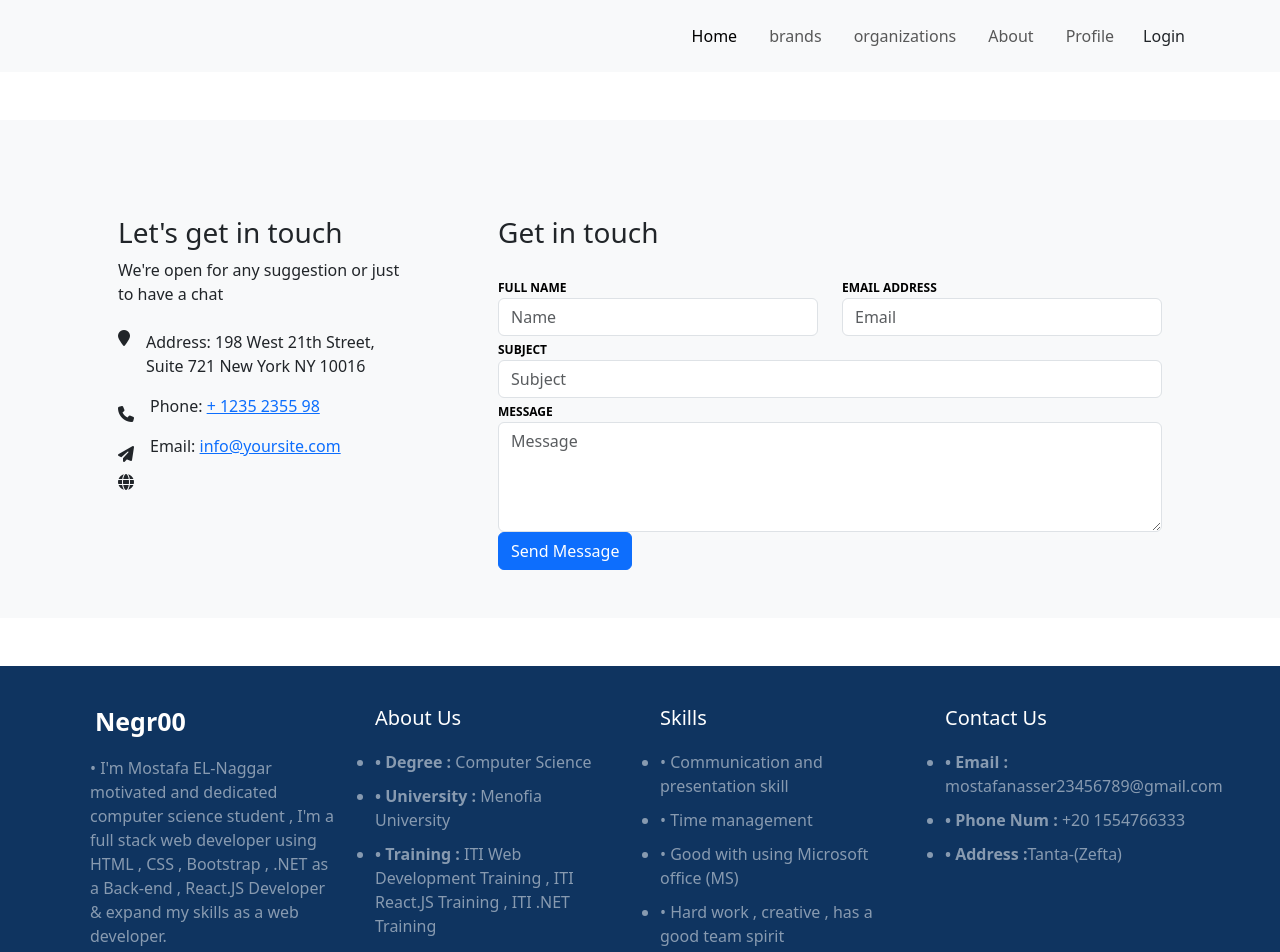
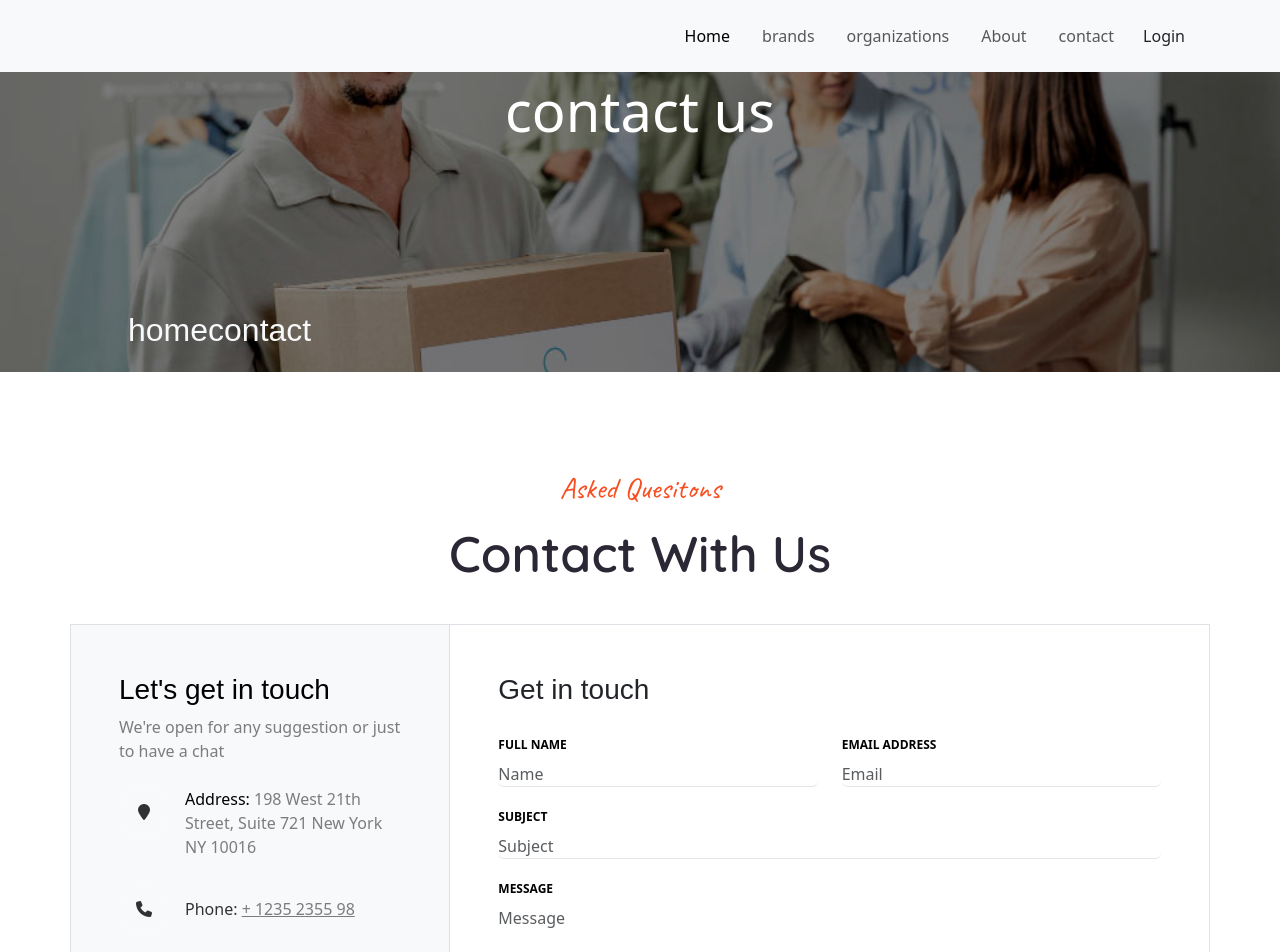
Before and after one commit to ahmedtarek52/wep-project, a React (Create React App) app: page /contact in a window 1280 px wide. Shown: the top 952 px of the page. Built offline with nearby package versions, Linux system fonts and the light colour scheme.

Commit message:
edit home page and contact

```diff
--- a/src/Componants/BrandDetails/BrandDetails.jsx
+++ b/src/Componants/BrandDetails/BrandDetails.jsx
@@ -22,12 +22,19 @@ console.log(allDetails);
   return (
     <div>
       {allDetails.image ? (
-        <div className="brand">
+        <div className="brand container py-5">
+          <div className="row d-flex justify-content-center align-items-center">
+          <div className="col-md-6 ">
           <div className='w-50 '>
             <img className='w-100' src={allDetails.image.url} alt={allDetails.title} />
-            <h4>{allDetails.title}</h4>
           </div>
+          </div>
+          <div className="col-md-6">
+
+            <h3 className=' text-uppercase'>we are {allDetails.title} group </h3>
           <p>{allDetails.info}</p>
+          </div>
+          </div>
         </div>
       ) : (
         <p>Loading...</p>
--- a/src/Componants/Brands/Brands.jsx
+++ b/src/Componants/Brands/Brands.jsx
@@ -23,13 +23,13 @@ export default function Brands() {
    // console.log(brands); // Check the value of brands
 
    return (
-      <div className="container">
-         <div className="row g-3 align-items-center justify-content-center">
+      <div className="container ">
+         <div className="row g-3 align-items-center justify-content-center ">
             {brands.map((brand, index) => (
                <div className="col-md-4 text-center " key={index}>
                   <Link to={`/brandDetails/${brand._id}`}>
                      <div className="brand rounded ">
-                        <img className="w-75" src={brand.image.url} alt={brand.title} />
+                        <img className="w-75 h-100"  src={brand.image.url} alt={brand.title} />
                      </div>
                   </Link>
                </div>
--- a/src/Componants/Contact/Contact.css
+++ b/src/Componants/Contact/Contact.css
@@ -1,11 +1,68 @@
-/* body {
+.contactus{
+    position: relative;
+    background-image: url(../images/clothes2.jpg);
+    height: 300px;
+    object-fit: cover;
+    background-size: cover;
+    background-position: center center;
+    margin-bottom: 5vh;
+    text-align: center;
+    display: flex;
+    }
+
+
+
+    .contactus .title {
+    position: absolute;
+    left: 0;
+    top: 0;
+    width: 100%;
+    height: 300px;
+    background-color: rgb(0 0 0 / 50%);
+    }
+    .contactus .main-title {
+        position: absolute;
+        bottom: 5%;
+        left: 10%;
+        display: flex;
+    }
+    .contactus .title h1 {
+        line-height: 1.38em;
+        font-size: 56px;
+        font-weight: 400;
+        color: white;
+    }
+
+
+body {
     font-family: "Poppins", Arial, sans-serif;
-    font-size: 16px !important;
-    line-height: 1.8 !important;
+    font-family: 'Caveat', cursive;
+    font-family: 'Quicksand', sans-serif;
+    font-family: 'Roboto', sans-serif;
+    font-family: 'Work Sans', sans-serif;
+    /* font-size: 16px !important; */
+    /* line-height: 1.8 !important; */
     font-weight: normal;
     background: #fafafa;
     color: gray;
 }
+
+.ftco-section .ask-me{
+    font-family: 'Caveat', cursive;
+    color: #f74f22;
+    font-size: 30px;
+    line-height: 40px;
+    font-weight: 400;
+}
+.ftco-section .heading-section{
+    font-family: 'Quicksand',sans-seri;
+    font-size: 50px;
+    line-height: 60px;
+    font-weight: 400;
+    color: #2c2734;
+    margin-bottom: 40px;
+}
+
 .contact-wrap {
     background: #fff;
 }
@@ -22,11 +79,11 @@ label {
     padding: 0;
 }
 
-.btn.btn-primary {
+/* .btn.btn-primary {
     background: #01d28e !important;
     border-color: #01d28e !important;
     color: #fff;
-}
+} */
 
 .form-group .btn {
     padding: 12px 16px;
@@ -39,7 +96,8 @@ label {
     -moz-box-shadow: 0px 10px 20px -6px rgba(0, 0, 0, 0.12);
     box-shadow: 0px 10px 20px -6px rgba(0, 0, 0, 0.12);
     position: relative;
-
+    background-color: #f74f22;
+    color: #fff;
     margin-bottom: 20px;
     -webkit-transition: 0.3s;
     -o-transition: 0.3s;
@@ -60,9 +118,9 @@ button:not(:disabled), [type="button"]:not(:disabled), [type="reset"]:not(:disab
 
 
 
-.info-wrap{
+/* .info-wrap{
     background: #01d28e !important;
-}
+} */
 .info-wrap .dbox .icon {
     width: 50px;
     height: 50px;
@@ -70,19 +128,19 @@ button:not(:disabled), [type="button"]:not(:disabled), [type="reset"]:not(:disab
     border: 2px solid rgba(255, 255, 255, 0.2);
 }
 
-.info-wrap h3 {
-    color: #fff;
-}
+/* .info-wrap h3 {
+    color: #000000;
+} */
 .mb-4, .my-4 {
     margin-bottom: 1.5rem !important;
 }
-.info-wrap {
+/* .info-wrap {
     color: rgba(255, 255, 255, 0.8);
-}
+} */
 
 .info-wrap .dbox {
     width: 100%;
-    color: rgba(255, 255, 255, 0.8);
+    color: rgba(0, 0, 0, 0.8);
     margin-bottom: 25px;
 }
 .info-wrap .dbox .text {
@@ -91,4 +149,8 @@ button:not(:disabled), [type="button"]:not(:disabled), [type="reset"]:not(:disab
 
 .info-wrap .dbox p {
     margin-bottom: 0;
+}
+/* .form-group .btn {
+    background-color: #f74f22;
+    font-weight: 500;
 } */
--- a/src/Componants/Contact/Contact.jsx
+++ b/src/Componants/Contact/Contact.jsx
@@ -1,15 +1,30 @@
-import React from 'react'
-import "./Contact.css"
+import React from "react";
+import "./Contact.css";
+import { Link } from "react-router-dom";
 export default function Contact() {
   return (
     <>
-        <section className="ftco-section bg-light my-5">
-		<div className="container ">
-			<div className="row justify-content-center ">
-				<div className="col-md-6 text-center mb-5 ">
-					{/* <h2 className="heading-section">Contact Form #02</h2> */}
+      <section>
+        <div className="contactus">
+          <div className="title ">
+            <h1>contact us</h1>
+
+            <div className="main-title  ">
+              <h2 className="text-light">home</h2>
+              <h2 className="text-light">contact </h2>
             </div>
           </div>
+        </div>
+      </section>
+
+      <section className="ftco-section  my-5 py-5 ">
+        <div className="row justify-content-center m-0">
+          <div className="col-md-6 text-center ">
+            <p className="ask-me">Asked Quesitons</p>
+            <h2 className="heading-section">Contact With Us</h2>
+          </div>
+        </div>
+        <div className="container border-1 border">
           <div className="row justify-content-center">
             <div className="col-md-12 ">
               <div className="wrapper">
@@ -21,36 +36,79 @@ export default function Contact() {
                       {/* <div id="form-message-success" className="mb-4">
                                         Your message was sent, thank you!
                                         </div> */}
-									<form method="POST" id="contactForm" name="contactForm" className="contactForm ">
+                      <form
+                        method="POST"
+                        id="contactForm"
+                        name="contactForm"
+                        className="contactForm "
+                      >
                         <div className="row">
                           <div className="col-md-6">
                             <div className="form-group">
-													<label className="label" for="name">Full Name</label>
-													<input type="text" className="form-control" name="name" id="name" placeholder="Name"></input>
+                              <label className="label" for="name">
+                                Full Name
+                              </label>
+                              <input
+                                type="text"
+                                className="form-control"
+                                name="name"
+                                id="name"
+                                placeholder="Name"
+                              ></input>
                             </div>
                           </div>
                           <div className="col-md-6">
                             <div className="form-group">
-													<label className="label" for="email">Email Address</label>
-													<input type="email" className="form-control" name="email" id="email" placeholder="Email"></input>
+                              <label className="label" for="email">
+                                Email Address
+                              </label>
+                              <input
+                                type="email"
+                                className="form-control"
+                                name="email"
+                                id="email"
+                                placeholder="Email"
+                              ></input>
                             </div>
                           </div>
                           <div className="col-md-12">
                             <div className="form-group">
-													<label className="label" for="subject">Subject</label>
-													<input type="text" className="form-control" name="subject" id="subject" placeholder="Subject"></input>
+                              <label className="label" for="subject">
+                                Subject
+                              </label>
+                              <input
+                                type="text"
+                                className="form-control"
+                                name="subject"
+                                id="subject"
+                                placeholder="Subject"
+                              ></input>
                             </div>
                           </div>
                           <div className="col-md-12">
                             <div className="form-group">
-													<label className="label" for="#">Message</label>
-													<textarea name="message" className="form-control" id="message" cols="30" rows="4" placeholder="Message"></textarea>
+                              <label className="label" for="#">
+                                Message
+                              </label>
+                              <textarea
+                                name="message"
+                                className="form-control"
+                                id="message"
+                                cols="30"
+                                rows="4"
+                                placeholder="Message"
+                              ></textarea>
                             </div>
                           </div>
                           <div className="col-md-12">
                             <div className="form-group">
-													<input type="submit" value="Send Message" className="btn btn-primary"></input>
-													<div className="submitting"></div>
+                              <input
+                                type="submit"
+                                value="Send Message"
+                                className="btn "
+                              ></input>
+                              {/* <button className='btn text-white '>Send Message</button> */}
+                              {/* <div className="submitting"></div> */}
                             </div>
                           </div>
                         </div>
@@ -58,15 +116,20 @@ export default function Contact() {
                     </div>
                   </div>
                   <div className=" col-lg-4 col-md-5  d-flex align-items-stretch p-0">
-								<div className="info-wrap  w-100 p-md-5 p-4">
-									<h3>Let's get in touch</h3>
-									<p className="mb-4">We're open for any suggestion or just to have a chat</p>
+                    <div className="info-wrap bg-light border-end  w-100 p-md-5 p-4">
+                      <h3 className=" text-black">Let's get in touch</h3>
+                      <p className="mb-4 text-black-50">
+                        We're open for any suggestion or just to have a chat
+                      </p>
                       <div className="dbox w-100 d-flex align-items-start">
                         <div className="icon d-flex align-items-center justify-content-center">
                           <span className="fa fa-map-marker"></span>
                         </div>
                         <div className="text ps-3">
-					            <p><span>Address:</span> 198 West 21th Street, Suite 721 New York NY 10016</p>
+                          <p className=" text-black-50">
+                            <span className=" text-black">Address:</span> 198
+                            West 21th Street, Suite 721 New York NY 10016
+                          </p>
                         </div>
                       </div>
                       <div className="dbox w-100 d-flex align-items-center  ">
@@ -74,7 +137,15 @@ export default function Contact() {
                           <span className="fa fa-phone"></span>
                         </div>
                         <div className="text ps-3">
-					            <p><span>Phone:</span> <a href="tel://1234567920">+ 1235 2355 98</a></p>
+                          <p>
+                            <span>Phone:</span>{" "}
+                            <Link
+                              className="text-black-50"
+                              href="tel://1234567920"
+                            >
+                              + 1235 2355 98
+                            </Link>
+                          </p>
                         </div>
                       </div>
                       <div className="dbox w-100 d-flex align-items-center">
@@ -82,7 +153,15 @@ export default function Contact() {
                           <span className="fa fa-paper-plane"></span>
                         </div>
                         <div className="text ps-3">
-					            <p><span>Email:</span> <a href="mailto:info@yoursite.com">info@yoursite.com</a></p>
+                          <p>
+                            <span>Email:</span>{" "}
+                            <Link
+                              className="text-black-50"
+                              href="mailto:info@yoursite.com"
+                            >
+                              info@yoursite.com
+                            </Link>
+                          </p>
                         </div>
                       </div>
                       <div className="dbox w-100 d-flex align-items-center">
@@ -90,7 +169,12 @@ export default function Contact() {
                           <span className="fa fa-globe"></span>
                         </div>
                         <div className="text ps-3">
-					            {/* <p><span>Website</span> <a href="#">yoursite.com</a></p> */}
+                          <p>
+                            <span>Website</span>{" "}
+                            <Link className="text-black-50" href="#">
+                              yoursite.com
+                            </Link>
+                          </p>
                         </div>
                       </div>
                     </div>
@@ -101,6 +185,21 @@ export default function Contact() {
           </div>
         </div>
       </section>
+
+      <section>
+        <div>
+          <iframe
+            src="https://www.google.com/maps/embed?pb=!1m14!1m8!1m3!1d5022.543095684396!2d0.142365!3d50.992654!3m2!1i1024!2i768!4f13.1!3m3!1m2!1s0x47df679f6b51b00d%3A0xef738b9c1bd69607!2sHanna&#39;s%20Bakery%20UK!5e0!3m2!1sen!2seg!4v1692179642910!5m2!1sen!2seg"
+            width="100%"
+            height="450"
+            style={{ border: 0 }}
+            allowFullScreen=""
+            loading="lazy"
+            referrerPolicy="no-referrer-when-downgrade"
+            title="contact page"
+          ></iframe>
+        </div>
+      </section>
     </>
-  )
+  );
 }
--- a/src/Componants/Footer/Footer.css
+++ b/src/Componants/Footer/Footer.css
@@ -1,5 +1,5 @@
 footer {
-    background-color: #0f3460;
+    background-color: #071A31;
     padding: 40px 0;
     color: #fff;
   }
--- a/src/Componants/Home/Home.css
+++ b/src/Componants/Home/Home.css
@@ -228,10 +228,39 @@ a{
   }
 /* end quote  */
 
-.heart-icon:hover{
-    /* position: absolute; */
-    /* height: 70px; */
-    font-size: 20px;
-    transition-duration: .2s;
+.icon-container {
+    display: inline-block;
+    position: relative;
+  }
 
-}
+  .icon-box {
+    font-size: 16px; /* Adjust the initial font size */
+    transition: font-size 0.2s;
+  }
+
+  .icon-box:hover {
+    font-size: 20px; /* Adjust the enlarged font size */
+    transition: font-size 0.2s;
+  }
+
+  .icon-box:hover::after {
+    content: "";
+    position: absolute;
+    top: 0;
+    left: 0;
+    width: 100%;
+    height: 100%;
+    animation: shrink 1s ease forwards;
+    z-index: -1;
+  }
+
+  @keyframes shrink {
+    0% {
+      font-size: 20px; /* Adjust the enlarged font size */
+    }
+    100% {
+      font-size: 16px; /* Adjust the initial font size */
+    }
+  }
+
+/* ######### */
--- a/src/Componants/Navbar/Navbar.jsx
+++ b/src/Componants/Navbar/Navbar.jsx
@@ -25,7 +25,7 @@ export default function Navbar() {
             <Link className="nav-link p-2 p-lg-3" to = {"/about"} >About</Link>
           </li>
           <li className="nav-item">
-            <Link className="nav-link p-2 p-lg-3" to={"/profile"}>Profile</Link>
+            <Link className="nav-link p-2 p-lg-3" to={"/contact"}>contact</Link>
           </li>
         </ul>
 
--- a/src/Componants/OrganizationDetails/OrganizationDetails.jsx
+++ b/src/Componants/OrganizationDetails/OrganizationDetails.jsx
@@ -29,6 +29,7 @@ export default function OrganizationDetails() {
    return (
       <>
          <div className="container py-5">
+            <h2 className='text-center'>Organisation Details</h2>
             <div className="row bg-light">
                <div className="col-md-6 ">
                   {organDetails.images && (
--- a/src/Componants/Profile/Profile.jsx
+++ b/src/Componants/Profile/Profile.jsx
@@ -13,6 +13,9 @@ export default function Profile() {
         </div>
     </div>
     </div>
+
+
+
     </>
   )
 }
```
Also changed, not shown: src/Componants/Home/Home.jsx (+60 -52 lines). Lines whose indentation alone changed are shown as unchanged.
